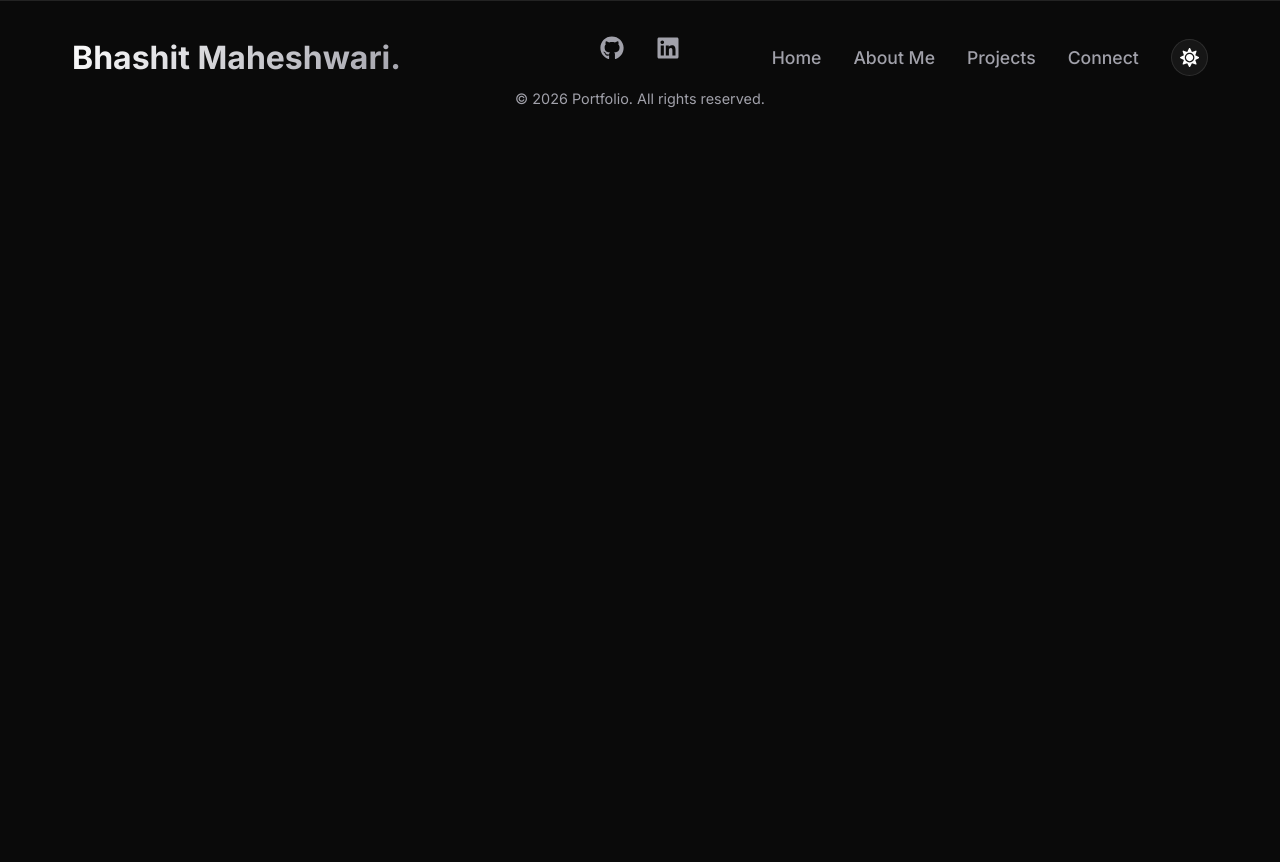
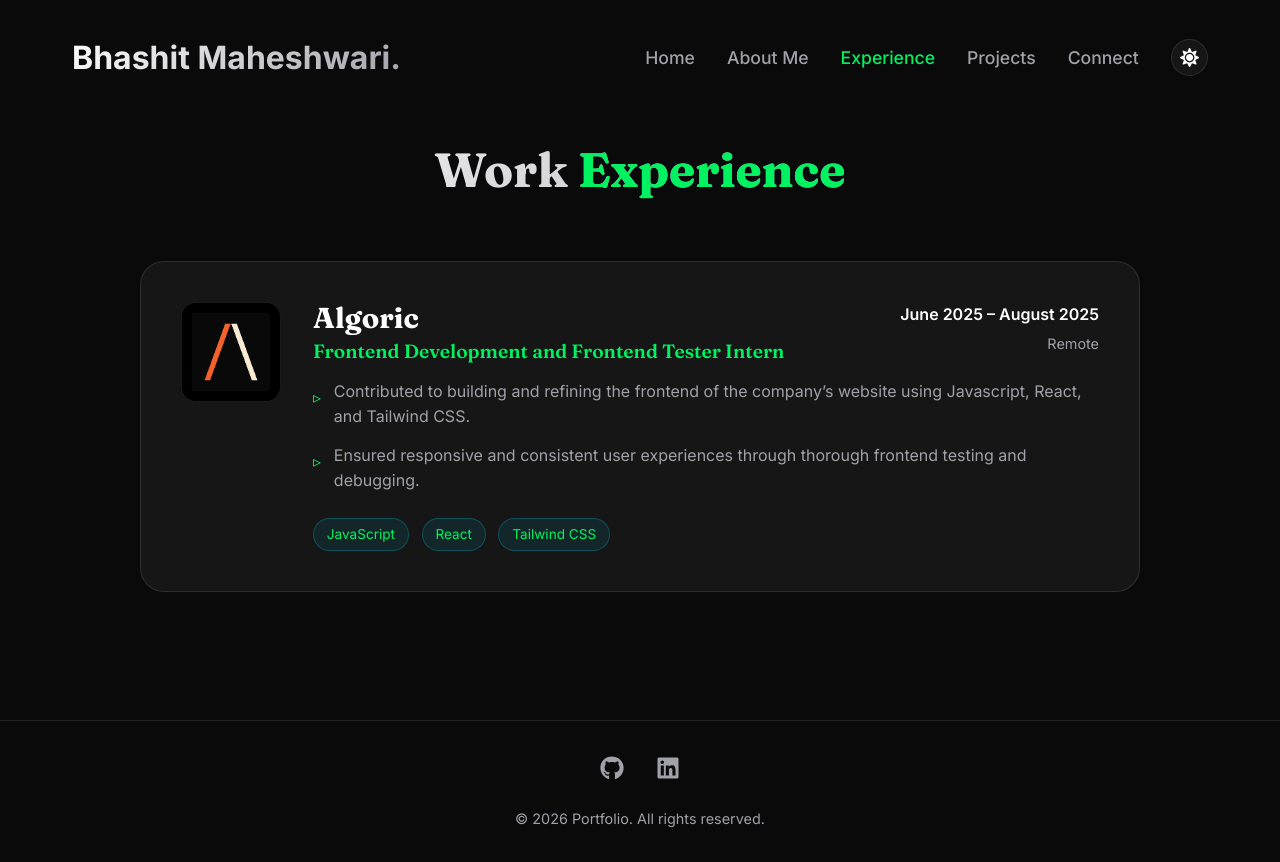
Before and after one commit to bhashitm2/Portfolio, a React (Vite) app: page /experience in a window 1280 px wide. Before the commit the page ends 800 px from the top, so only its background shows below. Built offline with nearby package versions, Linux system fonts and the light colour scheme.

Commit message:
Experience Page Added

```diff
--- a/src/App.jsx
+++ b/src/App.jsx
@@ -5,6 +5,7 @@ import Navbar from './components/Navbar';
 import Footer from './components/Footer';
 import Home from './pages/Home';
 import AboutPage from './pages/AboutPage';
+import ExperiencePage from './pages/ExperiencePage';
 import ProjectsPage from './pages/ProjectsPage';
 import Preloader from './components/Preloader';
 import ChatConnect from './components/ChatConnect';
@@ -43,6 +44,7 @@ const App = () => {
             <Routes>
                 <Route path="/" element={<Home />} />
                 <Route path="/about" element={<AboutPage />} />
+                <Route path="/experience" element={<ExperiencePage />} />
                 <Route path="/projects" element={<ProjectsPage />} />
             </Routes>
             <ChatConnect isOpen={isChatOpen} onClose={() => setIsChatOpen(false)} />
--- /dev/null
+++ b/src/components/Experience.jsx
@@ -0,0 +1,119 @@
+import { motion } from "framer-motion";
+import algoricLogo from "../assets/experience/algoric.png";
+
+const experiences = [
+  {
+    company: "Algoric",
+    role: "Frontend Development and Frontend Tester Intern",
+    date: "June 2025 – August 2025",
+    location: "Remote",
+    logo: algoricLogo,
+    description: [
+      "Contributed to building and refining the frontend of the company’s website using Javascript, React, and Tailwind CSS.",
+      "Ensured responsive and consistent user experiences through thorough frontend testing and debugging."
+    ],
+    tech: ["JavaScript", "React", "Tailwind CSS"]
+  }
+];
+
+const Experience = () => {
+  return (
+    <section id="experience" style={{ padding: "4rem 2rem", background: "var(--bg-dark)", minHeight: "80vh" }}>
+      <div style={{ maxWidth: "1000px", margin: "0 auto" }}>
+        <motion.h2
+            initial={{ opacity: 0, y: 20 }}
+            whileInView={{ opacity: 1, y: 0 }}
+            viewport={{ once: true }}
+            style={{
+                fontSize: "3rem",
+                marginBottom: "4rem",
+                textAlign: "center",
+                fontWeight: "800",
+                background: "var(--gradient-text)",
+                WebkitBackgroundClip: "text",
+                WebkitTextFillColor: "transparent"
+            }}
+        >
+            Work <span style={{ WebkitTextFillColor: "var(--accent-cyan)" }}>Experience</span>
+        </motion.h2>
+
+        <div style={{ display: "flex", flexDirection: "column", gap: "3rem" }}>
+          {experiences.map((exp, index) => (
+            <motion.div
+              key={index}
+              initial={{ opacity: 0, y: 40 }}
+              whileInView={{ opacity: 1, y: 0 }}
+              viewport={{ once: true }}
+              transition={{ duration: 0.5, delay: index * 0.1 }}
+              style={{
+                background: "var(--bg-card)",
+                borderRadius: "var(--radius-lg)",
+                border: "1px solid var(--border-light)",
+                padding: "2.5rem",
+                display: "flex",
+                gap: "2rem",
+                position: "relative",
+                overflow: "hidden"
+              }}
+              whileHover={{ borderColor: "var(--accent-cyan)", transform: "translateY(-5px)" }}
+            >
+              <div style={{
+                  flexShrink: 0,
+                  width: "100px",
+                  height: "100px",
+                  background: "#000",
+                  borderRadius: "15px",
+                  display: "flex",
+                  alignItems: "center",
+                  justifyContent: "center",
+                  padding: "10px",
+                  border: "1px solid var(--border-light)"
+              }}>
+                <img src={exp.logo} alt={exp.company} style={{ width: "100%", height: "auto", objectFit: "contain" }} />
+              </div>
+
+              <div style={{ flex: 1 }}>
+                <div style={{ display: "flex", justifyContent: "space-between", alignItems: "flex-start", flexWrap: "wrap", gap: "1rem", marginBottom: "1rem" }}>
+                    <div>
+                        <h3 style={{ fontSize: "1.8rem", fontWeight: "700", color: "var(--text-primary)", marginBottom: "0.5rem" }}>{exp.company}</h3>
+                        <h4 style={{ fontSize: "1.2rem", color: "var(--accent-cyan)", fontWeight: "600" }}>{exp.role}</h4>
+                    </div>
+                    <div style={{ textAlign: "right" }}>
+                        <span style={{ display: "block", color: "var(--text-primary)", fontWeight: "600", marginBottom: "0.25rem" }}>{exp.date}</span>
+                        <span style={{ color: "var(--text-secondary)", fontSize: "0.9rem" }}>{exp.location}</span>
+                    </div>
+                </div>
+
+                <ul style={{ listStyle: "none", padding: 0, display: "flex", flexDirection: "column", gap: "0.8rem", marginBottom: "1.5rem" }}>
+                  {exp.description.map((item, i) => (
+                    <li key={i} style={{ display: "flex", gap: "0.8rem", color: "var(--text-secondary)", lineHeight: "1.6" }}>
+                      <span style={{ color: "var(--accent-cyan)", marginTop: "6px" }}>▹</span>
+                      {item}
+                    </li>
+                  ))}
+                </ul>
+
+                <div style={{ display: "flex", flexWrap: "wrap", gap: "0.8rem" }}>
+                  {exp.tech.map((t, i) => (
+                    <span key={i} style={{
+                        fontSize: "0.85rem",
+                        padding: "0.3rem 0.8rem",
+                        background: "rgba(6, 182, 212, 0.1)",
+                        border: "1px solid rgba(6, 182, 212, 0.3)",
+                        borderRadius: "50px",
+                        color: "var(--accent-cyan)"
+                    }}>
+                        {t}
+                    </span>
+                  ))}
+                </div>
+              </div>
+            </motion.div>
+          ))}
+        </div>
+      </div>
+    </section>
+  );
+};
+
+export default Experience;
--- a/src/components/Navbar.jsx
+++ b/src/components/Navbar.jsx
@@ -20,6 +20,7 @@ const Navbar = ({ onOpenChat }) => {
     const navLinks = [
         { title: "Home", href: "/" },
         { title: "About Me", href: "/about" },
+        { title: "Experience", href: "/experience" },
         { title: "Projects", href: "/projects" },
         // Connect is handled separately or specially
     ];
--- /dev/null
+++ b/src/pages/ExperiencePage.jsx
@@ -0,0 +1,18 @@
+import Experience from "../components/Experience";
+import { motion } from "framer-motion";
+
+const ExperiencePage = () => {
+  return (
+    <motion.div
+      initial={{ opacity: 0 }}
+      animate={{ opacity: 1 }}
+      exit={{ opacity: 0 }}
+      transition={{ duration: 0.5 }}
+      style={{ paddingTop: "80px" }} // Padding for fixed navbar
+    >
+      <Experience />
+    </motion.div>
+  );
+};
+
+export default ExperiencePage;
```
Also changed, not shown: src/assets/experience/algoric.png (added).
